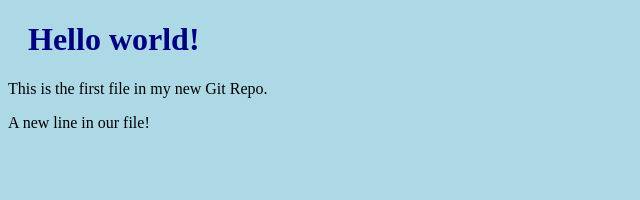
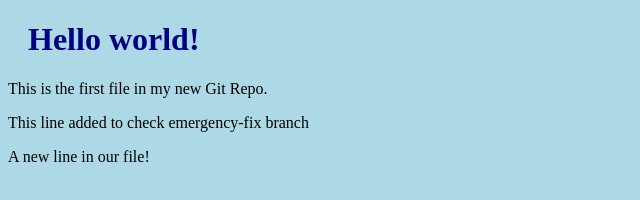
Before and after one commit to balajikan/balajikan.github.io, a plain HTML site: page index.html in a window 1280 px wide. Shown: the whole page, without its empty margins (0-640 px from the left). Drawn offline with Linux system fonts and the light colour scheme.

Commit message:
index.html emergency fix

```diff
--- a/index.html
+++ b/index.html
@@ -8,6 +8,7 @@
 
 <h1>Hello world!</h1>
 <p>This is the first file in my new Git Repo.</p>
+<p>This line added to check emergency-fix branch</p>
 <p>A new line in our file!</p>
 
 </body>
```
